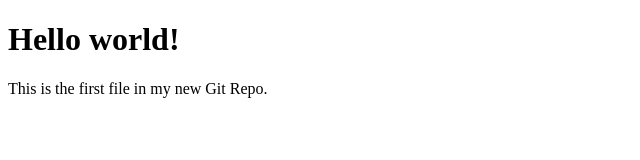
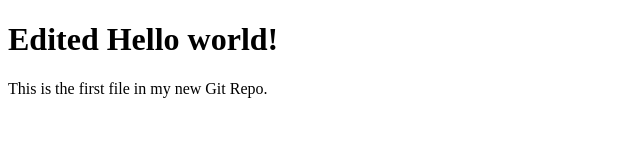
Before and after one commit to manojjoshi21/Kubernetes-study, a plain HTML site: page index.html in a window 1280 px wide. Shown: the whole page, without its empty margins (0-640 px from the left). Drawn offline with Linux system fonts and the light colour scheme.

Commit message:
commit maadro

```diff
--- a/index.html
+++ b/index.html
@@ -5,7 +5,7 @@
 </head>
 <body>
 
-<h1>Hello world!</h1>
+<h1> Edited Hello world!</h1>
 <p>This is the first file in my new Git Repo.</p>
 
 </body>
```
Also changed, not shown: 1 other file.
